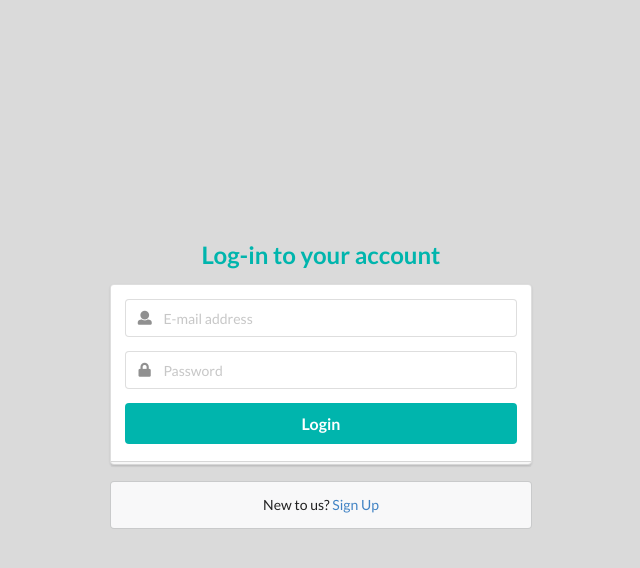
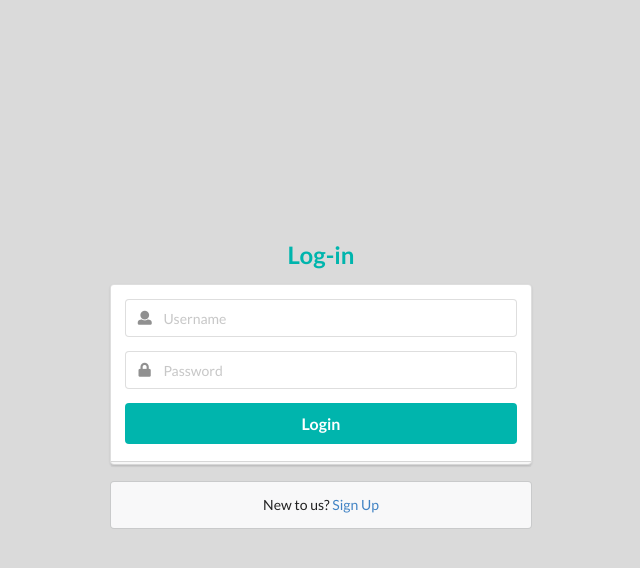
Before and after one commit to Suwadith/Middlesex-Tennis-Club-Simple-Blog-PHP-MySQL-SemanticUI, a PHP site: page /login.php in a window 1280 px wide. Shown: the top 568 px of the page, without its empty margins (319-959 px from the left). Run offline with PHP 8.4, Linux system fonts and the light colour scheme.

Commit message:
login done

```diff
--- a/controllers/new_registration.php
+++ b/controllers/new_registration.php
@@ -12,6 +12,7 @@ if(isset($_POST['firstname']) && isset($_POST['lastname'])
     $email = $_POST['email'];
     $username = $_POST['username'];
     $password = $_POST['password'];
+    $hashed_password = password_hash($password, PASSWORD_BCRYPT);
 
 //    echo $username;
 
@@ -19,7 +20,7 @@ if(isset($_POST['firstname']) && isset($_POST['lastname'])
     $search_result = mysqli_query($db_con, $sql_search);
     if(mysqli_num_rows($search_result) == 0) {
         $sql_insert = "INSERT INTO `user` (`firstname`, `lastname`, `email`, `username`, `password`)
-                    VALUES ('$firstname', '$lastname', '$email', '$username', '$password')";
+                    VALUES ('$firstname', '$lastname', '$email', '$username', '$hashed_password')";
 
         $insert_result = mysqli_query($db_con, $sql_insert);
         if($insert_result) {
--- a/pages/login.php
+++ b/pages/login.php
@@ -1,7 +1,17 @@
+<?php
+
+require_once("../controllers/server_config.php");
+session_start();
+
+if (isset($_SESSION['username']) && isset($_SESSION['user_id'])) {
+    header("Location: ../pages/home.php");
+}
+?>
+
 <head>
     <link rel="stylesheet" type="text/css" href="../assets/semantic/semantic.css">
     <script
-        src="../assets/js/jquery-3.1.1.min.js"></script>
+            src="../assets/js/jquery-3.1.1.min.js"></script>
     <script src="../assets/semantic/semantic.js"></script>
 </head>
 
@@ -29,16 +39,12 @@
             $('.ui.form')
                 .form({
                     fields: {
-                        email: {
-                            identifier: 'email',
+                        username: {
+                            identifier: 'username',
                             rules: [
                                 {
                                     type: 'empty',
-                                    prompt: 'Please enter your e-mail'
-                                },
-                                {
-                                    type: 'email',
-                                    prompt: 'Please enter a valid e-mail'
+                                    prompt: 'Please enter your username'
                                 }
                             ]
                         },
@@ -48,10 +54,6 @@
                                 {
                                     type: 'empty',
                                     prompt: 'Please enter your password'
-                                },
-                                {
-                                    type: 'length[6]',
-                                    prompt: 'Your password must be at least 6 characters'
                                 }
                             ]
                         }
@@ -67,17 +69,29 @@
 <div class="ui middle aligned center aligned grid">
     <div class="column">
         <h2 class="ui teal image header">
-<!--            <img src="assets/images/logo.png" class="image">-->
             <div class="content">
-                Log-in to your account
+                Log-in
             </div>
         </h2>
-        <form class="ui large form">
+
+        <?php
+
+        if(isset($_SESSION["incorrect_password"]) && $_SESSION["incorrect_password"]=true) {
+            echo '<p color="red">'.$_SESSION["error_message"].'</p>';
+        } else if (isset($_SESSION["incorrect_username"]) && $_SESSION["incorrect_username"]=true) {
+            echo '<p color="red">'.$_SESSION["error_message"].'</p>';
+        }
+
+        unset($_SESSION["incorrect_password"], $_SESSION["incorrect_username"], $_SESSION["error_message"]);
+
+        ?>
+
+        <form class="ui large form" action="../controllers/login_verification.php" method="post">
             <div class="ui stacked segment">
                 <div class="field">
                     <div class="ui left icon input">
                         <i class="user icon"></i>
-                        <input type="text" name="email" placeholder="E-mail address" required>
+                        <input type="text" name="username" placeholder="Username" required>
                     </div>
                 </div>
                 <div class="field">
--- a/pages/registration.php
+++ b/pages/registration.php
@@ -3,7 +3,7 @@
 require_once("../controllers/server_config.php");
 session_start();
 
-if (isset($_SESSION['username']) && isset($_SESSION['userid'])) {
+if (isset($_SESSION['username']) && isset($_SESSION['user_id'])) {
     header("Location: ../pages/home.php");
 }
 ?>
@@ -121,7 +121,7 @@ if (isset($_SESSION['username']) && isset($_SESSION['userid'])) {
     <div class="column">
         <h2 class="ui teal image header">
             <div class="content">
-                Registration
+                Sign-up
             </div>
         </h2>
 
```
Also changed, not shown: controllers/login_verification.php (added, +43 -0 lines), controllers/logout.php (added, +10 -0 lines).
